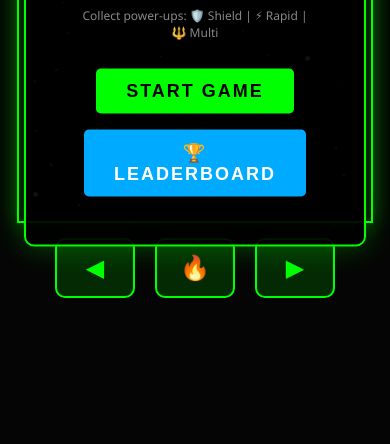
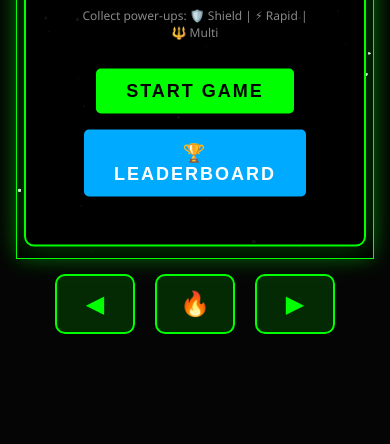
Before and after one commit to benfung123/Space-Invaders, a plain HTML site: page index.html in a window 390 px wide. Shown: the part 400-844 px from the top of the page. Drawn offline with Linux system fonts and the light colour scheme.

Commit message:
fix(responsive): Unified canvas resolution across desktop and mobile
- Fixed logical game resolution: 600×800 on all devices
- Canvas scales to fit viewport via CSS while maintaining 3:4 aspect ratio
- Removed mobile-specific height reduction (was 50% viewport vs 75% desktop)
- Removed CSS max-width/max-height constraints that fought with JS sizing
- Added image-rendering: pixelated for crisp scaling on all screens
- Mobile keeps thinner 1px canvas border to save screen space

```diff
--- a/game.js
+++ b/game.js
@@ -341,12 +341,33 @@ function updateCombo(dt) {
     }
 }
 
-// Responsive canvas sizing
+// Responsive canvas sizing — fixed logical resolution, CSS scales to fit viewport
+const GAME_WIDTH = 600;
+const GAME_HEIGHT = 800;
+
 function resizeCanvas() {
-    const maxWidth = Math.min(900, window.innerWidth - 20);
-    const maxHeight = window.innerWidth <= 768 ? window.innerHeight * 0.5 : window.innerHeight * 0.75;
-    canvas.width = maxWidth;
-    canvas.height = maxHeight;
+    const aspect = GAME_WIDTH / GAME_HEIGHT;
+    const margin = 16;
+    const reservedHeight = window.innerWidth <= 768 ? 210 : 110; // UI + controls
+
+    const maxDisplayW = window.innerWidth - margin * 2;
+    const maxDisplayH = window.innerHeight - reservedHeight;
+
+    let displayW = maxDisplayW;
+    let displayH = displayW / aspect;
+
+    if (displayH > maxDisplayH) {
+        displayH = maxDisplayH;
+        displayW = displayH * aspect;
+    }
+
+    // Fixed internal resolution — game logic always uses 600×800
+    canvas.width = GAME_WIDTH;
+    canvas.height = GAME_HEIGHT;
+
+    // CSS display size scales to fit viewport
+    canvas.style.width = Math.floor(displayW) + 'px';
+    canvas.style.height = Math.floor(displayH) + 'px';
 }
 resizeCanvas();
 window.addEventListener('resize', resizeCanvas);
--- a/styles.css
+++ b/styles.css
@@ -169,8 +169,7 @@ canvas {
     background: #000;
     border: 2px solid #0f0;
     box-shadow: 0 0 20px rgba(0, 255, 0, 0.3);
-    max-width: 100vw;
-    max-height: 65vh;
+    image-rendering: pixelated;
 }
 
 .controls {
@@ -204,7 +203,7 @@ canvas {
         display: flex;
     }
     canvas {
-        height: 48vh;
+        border-width: 1px;
     }
     .ui {
         font-size: 13px;
```
